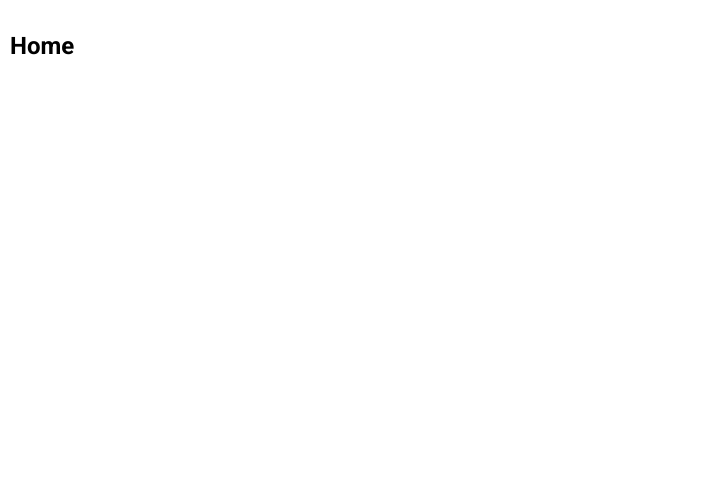
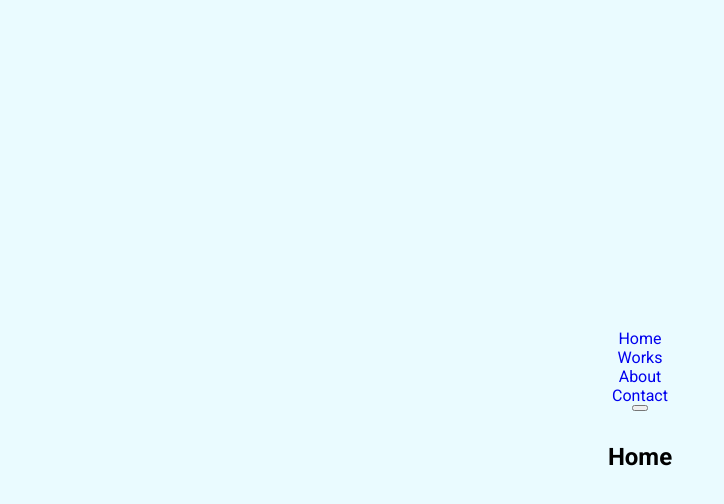
Before and after one commit to Inna-Mykytiuk/50, a website: page animatedNavigation.html in a window 1280 px wide. Shown: the whole page, without its empty margins (0-724 px from the left). Drawn offline with Linux system fonts and the light colour scheme.

Commit message:
add markup

```diff
--- a/Sass/layouts/_animated-navigation.scss
+++ b/Sass/layouts/_animated-navigation.scss
@@ -1,4 +1,4 @@
-.anim-body {
+.anima {
     font-family: 'Roboto', sans-serif;
     display: flex;
     flex-direction: column;
@@ -8,9 +8,7 @@
     height: 100vh;
     overflow: hidden;
     margin: 0;
+    background-color: #eafbff;
+    background-image: linear-gradient(to bottom, #eafbff 0%, #eafbff 50%);
+
 }
-
-.anim-container {
-    display: flex;
-    width: 90vw;
-}
--- a/animatedNavigation.html
+++ b/animatedNavigation.html
@@ -8,14 +8,28 @@
     <link rel="preconnect" href="https://fonts.googleapis.com">
     <link rel="preconnect" href="https://fonts.gstatic.com" crossorigin>
     <link href="https://fonts.googleapis.com/css2?family=Roboto:wght@400;700&display=swap" rel="stylesheet">
+    <link rel="stylesheet" href="https://cdnjs.cloudflare.com/ajax/libs/font-awesome/6.2.1/css/all.min.css"
+        integrity="sha512-MV7K8+y+gLIBoVD59lQIYicR65iaqukzvf/nwasF0nqhPay5w/9lJmVM2hMDcnK1OnMGCdVK+iQrJ7lzPJQd1w=="
+        crossorigin="anonymous" referrerpolicy="no-referrer" />
     <link rel="stylesheet" href="./css/main.min.css">
-    <title>Animated Navigation</title>
+    <title>FAQ Boxes</title>
 </head>
 
-<body class="anim-body">
+<body class="anima">
+    <ul>
+        <li><a href="#">Home</a></li>
+        <li><a href="#">Works</a></li>
+        <li><a href="#">About</a></li>
+        <li><a href="#">Contact</a></li>
+    </ul>
+    <button class="icon" id="toggle">
+        <div class="line line1"></div>
+        <div class="line line2"></div>
+    </button>
 
 
-    <a href="./index.html" class="home-link blurry">Home</a>
+
+    <a href="./index.html" class="home-link">Home</a>
 
     <script src="./js/animatedNavigation.js"></script>
 
```
Also changed, not shown: Sass/main.scss (line endings or trailing spaces), css/main.css, css/main.min.css, 2 other files.
